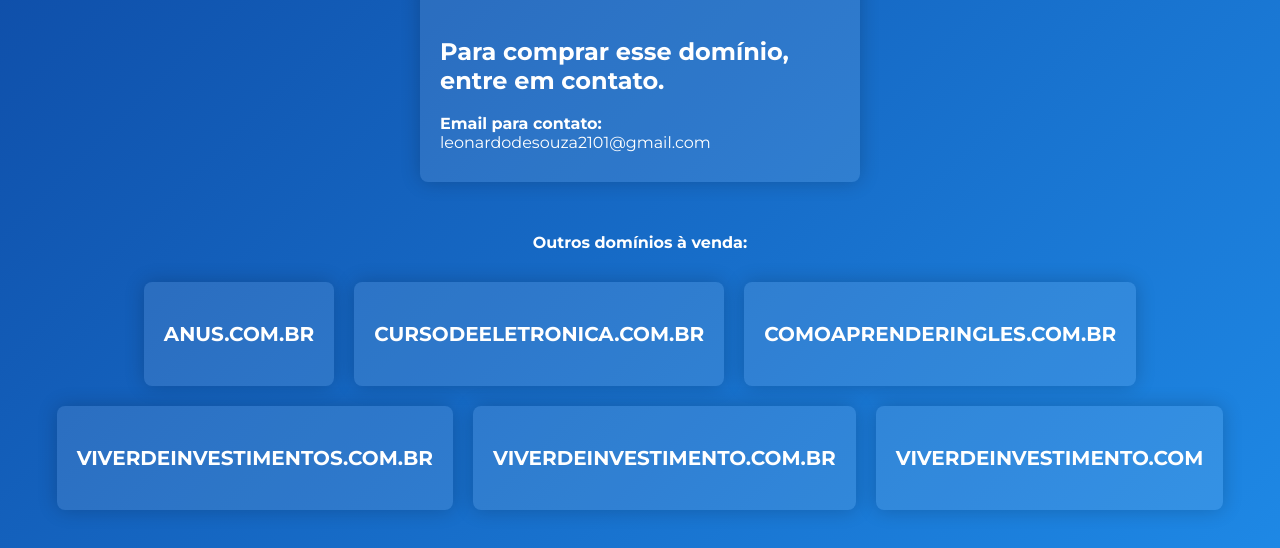
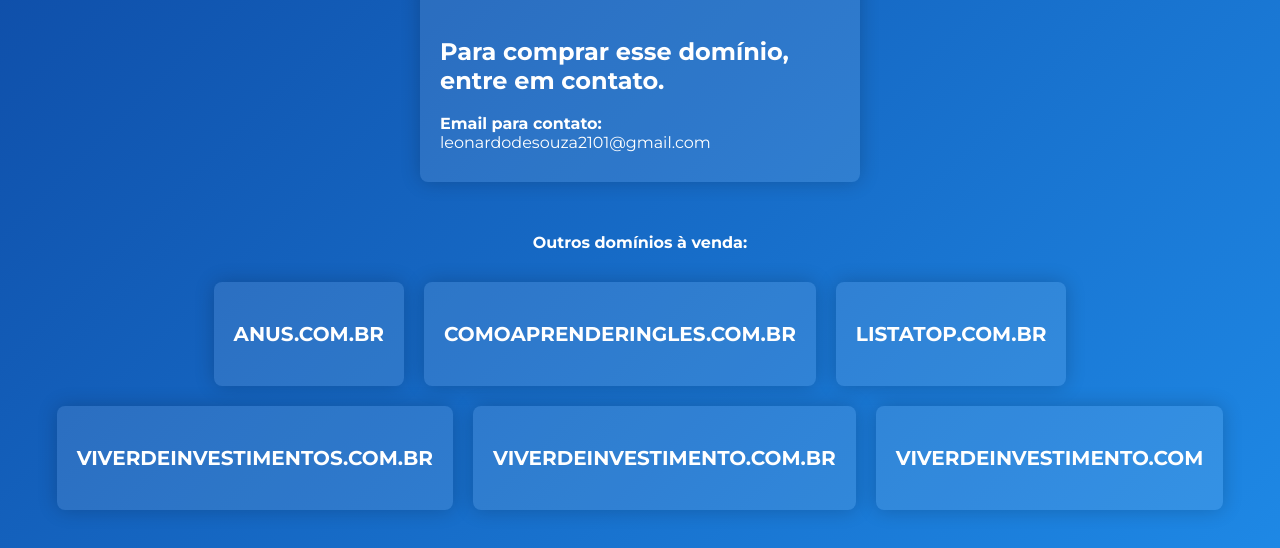
Before and after one commit to Leonardo2209/cursodeeletronica, a plain HTML site: page index.html in a window 1280 px wide. Shown: the part 291-839 px from the top of the page. Drawn offline with Linux system fonts and the light colour scheme.

Commit message:
Update index.html

```diff
--- a/index.html
+++ b/index.html
@@ -28,14 +28,14 @@
                 <h3>ANUS.COM.BR</h3>
             </div>
         </a>
-        <a href="http://www.cursodeeletronica.com.br" target="_blank">
-            <div class="container2">
-                <h3>CURSODEELETRONICA.COM.BR</h3>
-            </div>
-        </a>
         <a href="http://www.comoaprenderingles.com.br" target="_blank">
             <div class="container2">
                 <h3>COMOAPRENDERINGLES.COM.BR</h3>
+            </div>
+        </a>
+	<a href="http://www.listatop.com.br" target="_blank">
+            <div class="container2">
+                <h3>LISTATOP.COM.BR</h3>
             </div>
         </a>
 		<a href="http://www.viverdeinvestimentos.com.br" target="_blank">
```
